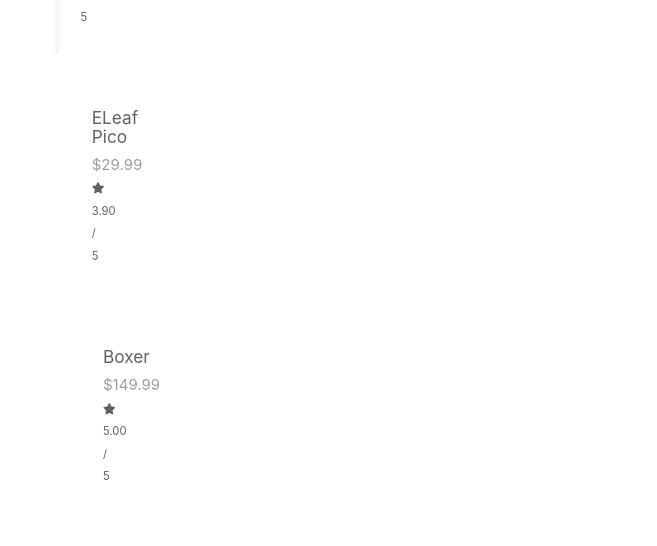
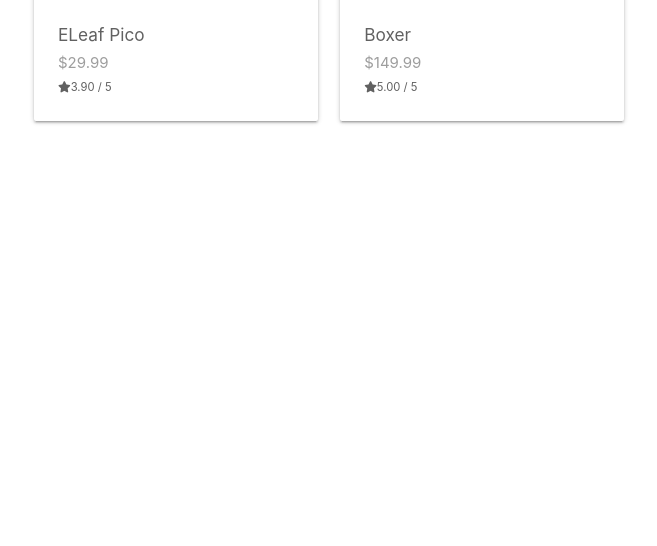
Before and after one commit to misza80/CI_project4_CastleVapes, a Django app: page /products/ in a window 1280 px wide. Shown: the part 1025-1571 px from the top of the page, without its empty margins (158-815 px from the left). After the commit the page ends 1149 px from the top, so only its background shows below. Run offline with Django 3.2, Linux system fonts and the light colour scheme; data comes from the database, SQL or seed files in the repository; some libraries are stand-ins or nearby versions; grey boxes are pictures that could not be loaded.

Commit message:
changes to product card style and layout

```diff
--- a/static/css/base.css
+++ b/static/css/base.css
@@ -25,3 +25,8 @@ main {
     height: 1.5rem;
     width: 1.5rem;
 }
+.card .card-image img {
+    width: 100%;
+    height: 330px;
+    object-fit: cover;
+}
```
Also changed, not shown: products/templates/products/products.html (+5 -3 lines).
